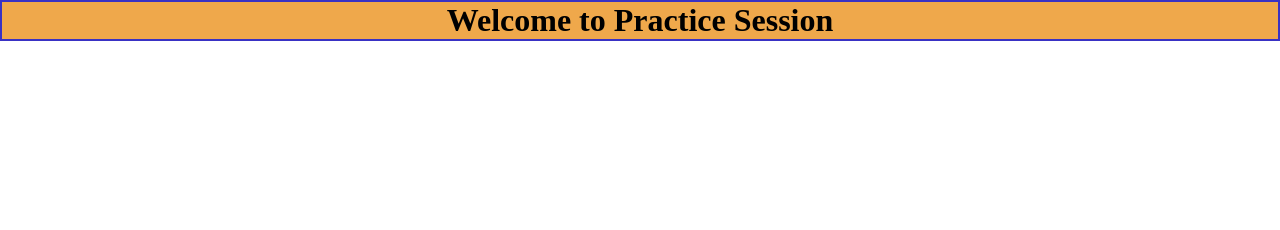
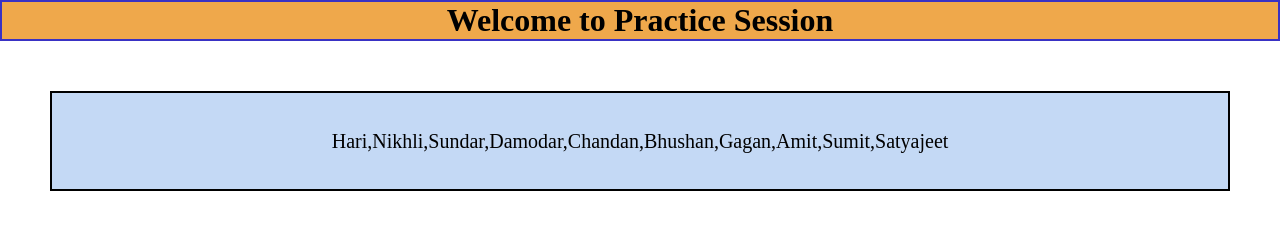
Before and after one commit to AdarshMitr/jsMethods, a plain HTML site: page index.html in a window 1280 px wide. Drawn offline with Linux system fonts and the light colour scheme.

Commit message:
added styles

```diff
--- a/index.html
+++ b/index.html
@@ -1,16 +1,18 @@
 <!DOCTYPE html>
 <html lang="en">
-<head>
-    <meta charset="UTF-8">
-    <meta name="viewport" content="width=device-width, initial-scale=1.0">
+  <head>
+    <meta charset="UTF-8" />
+    <meta name="viewport" content="width=device-width, initial-scale=1.0" />
     <title>Js Practice</title>
-    <link rel="stylesheet" href="style.css">
+    <link rel="stylesheet" href="style.css" />
+  </head>
+  <body>
+    <header id="header"><h1>Welcome to Practice Session</h1></header>
+
+  <div id="box"></div>
 
 
-</head>
-<body>
 
-    <header id="header"><h1>Welcome to Practice Session</h1></header>
-  <script src="script.js"></script>
-</body>
+    <script src="script.js" type="module"></script>
+  </body>
 </html>
--- a/script.js
+++ b/script.js
@@ -1,7 +1,19 @@
-import users from "./users";
+import users from "./users.js";
+
 
 // 1. Write a program to get an array of names from a given array of users.
 
 //2. Get back only active users.
 
 //3. Sort users by age in descending order.
+
+
+let Names=[];
+
+for(let i=0;i<users.length;i++){
+    Names.push(users[i].name);
+    console.log(Names)
+}
+
+let box=document.getElementById('box');
+box.innerHTML=Names;
--- a/style.css
+++ b/style.css
@@ -2,6 +2,7 @@
     box-sizing: border-box;
     margin: 0;
     padding: 0;
+
 
 }
 
@@ -11,3 +12,17 @@ text-align: center;
 border: 2px solid rgb(57, 50, 196);
 background-color: rgb(239, 168, 75);
 }
+
+#box{
+    position: relative;
+    display: flex;
+    flex-flow: column wrap;
+    height: 100px;
+    border:2px solid black ;
+    margin: 50px;
+    padding: 20px;
+   justify-content: center;
+   align-items: center;
+   font-size: 20px;
+   background-color: rgba(85, 146, 225, 0.344);
+}
--- a/users.js
+++ b/users.js
@@ -63,4 +63,4 @@ const users=[
 ];
 
 
-export  default users;
+export default users;
```
